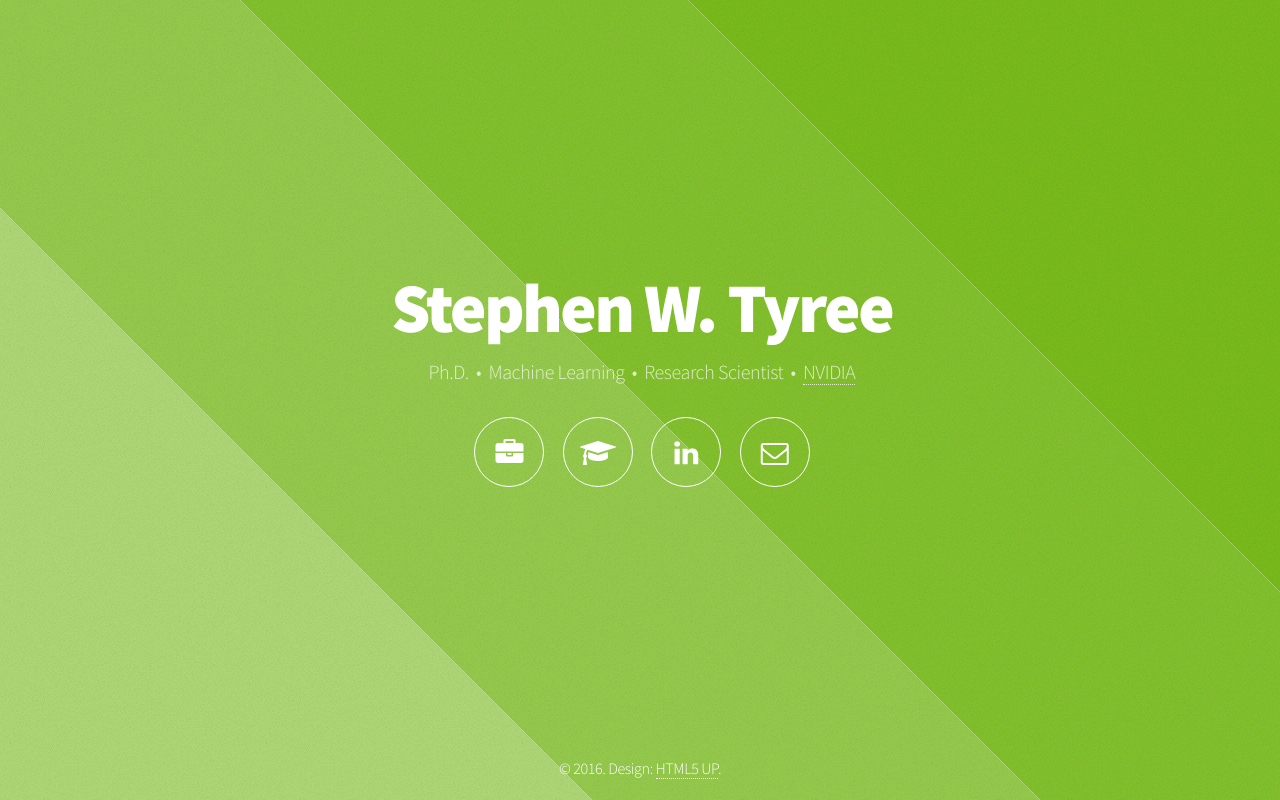
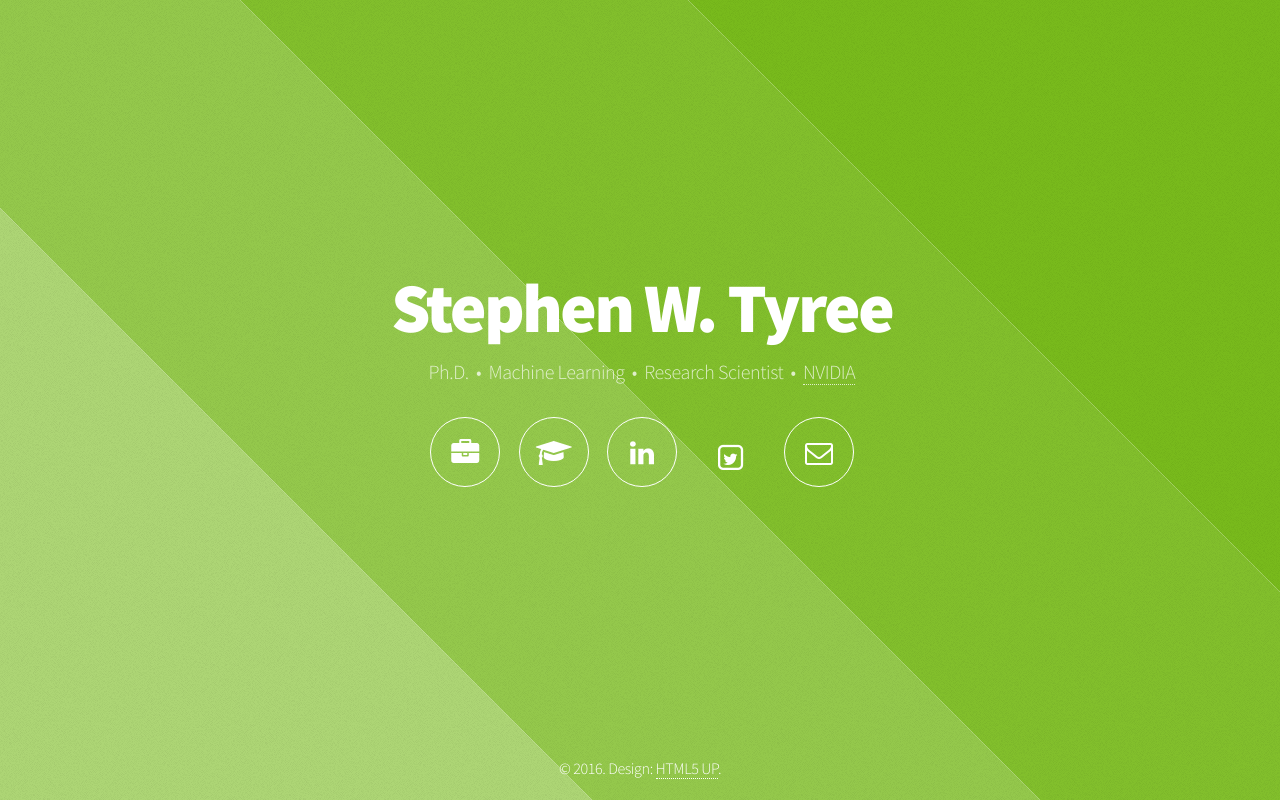
Before and after one commit to swtyree/swtyree.github.io, a plain HTML site: page index.html in a window 1280 px wide. Drawn offline with Linux system fonts and the light colour scheme.

Commit message:
Update index.html

```diff
--- a/index.html
+++ b/index.html
@@ -29,6 +29,8 @@
 								<li><a href="https://research.nvidia.com/users/stephen-tyree" class="icon fa-briefcase"><span class="label">NVIDIA</span></a></li>
 								<li><a href="http://research.engineering.wustl.edu/~tyrees" class="icon fa-mortar-board"><span class="label">Academic Website</span></a></li>
 								<li><a href="https://www.linkedin.com/in/stephen-tyree-73676295" class="icon fa-linkedin"><span class="label">LinkedIn</span></a></li>
+								<li><a href="https://scholar.google.com/citations?hl=en&user=PGZLZFUAAAAJ" class="icon fa-stack"><i class="fa fa-square-o fa-stack-2x"></i>
+  <i class="fa fa-twitter fa-stack-1x"></i><span class="label">LinkedIn</span></a></li>
 								<li><a href="mailto:swtyree@gmail.com" class="icon fa-envelope-o"><span class="label">Email</span></a></li>
 							</ul>
 						</nav>
```
